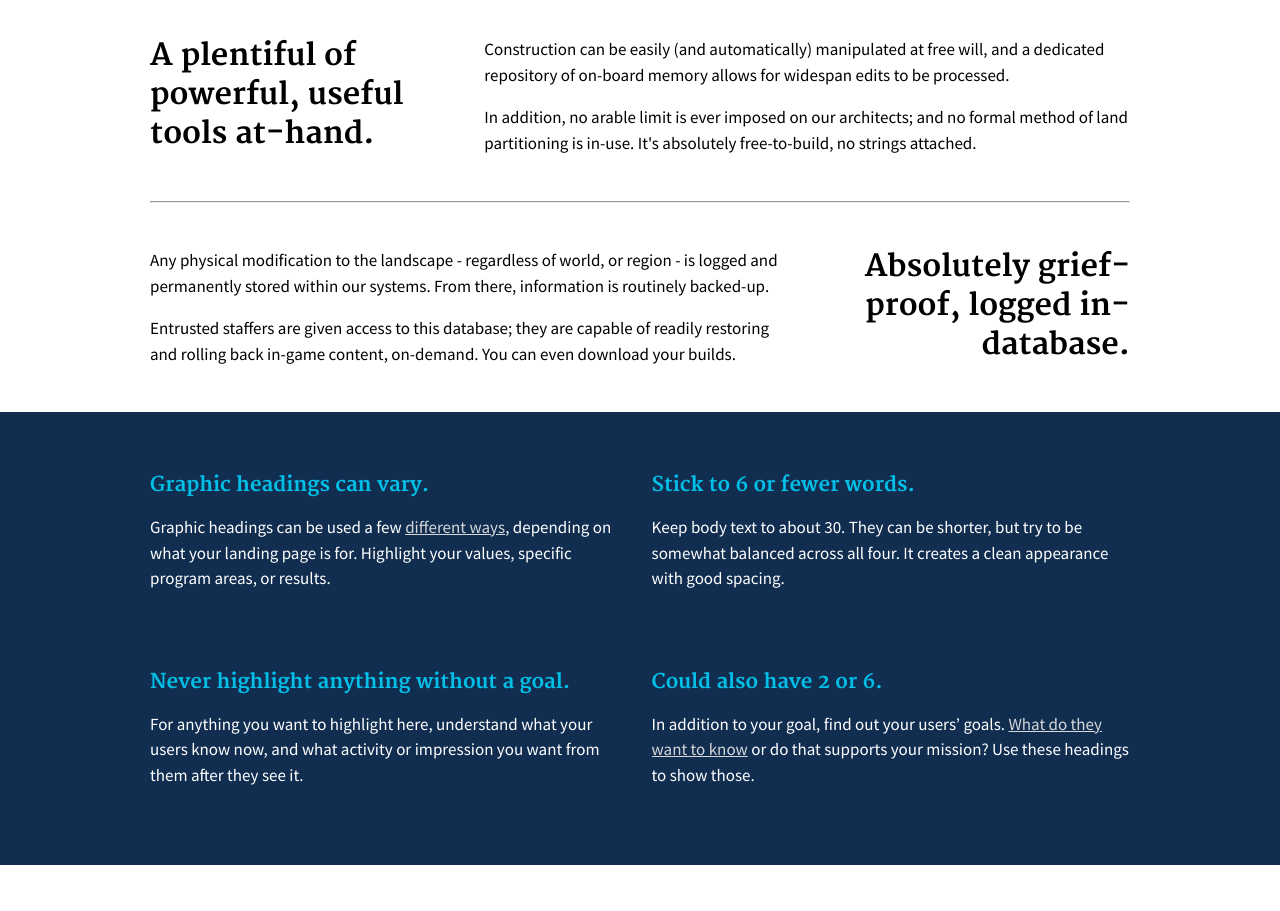
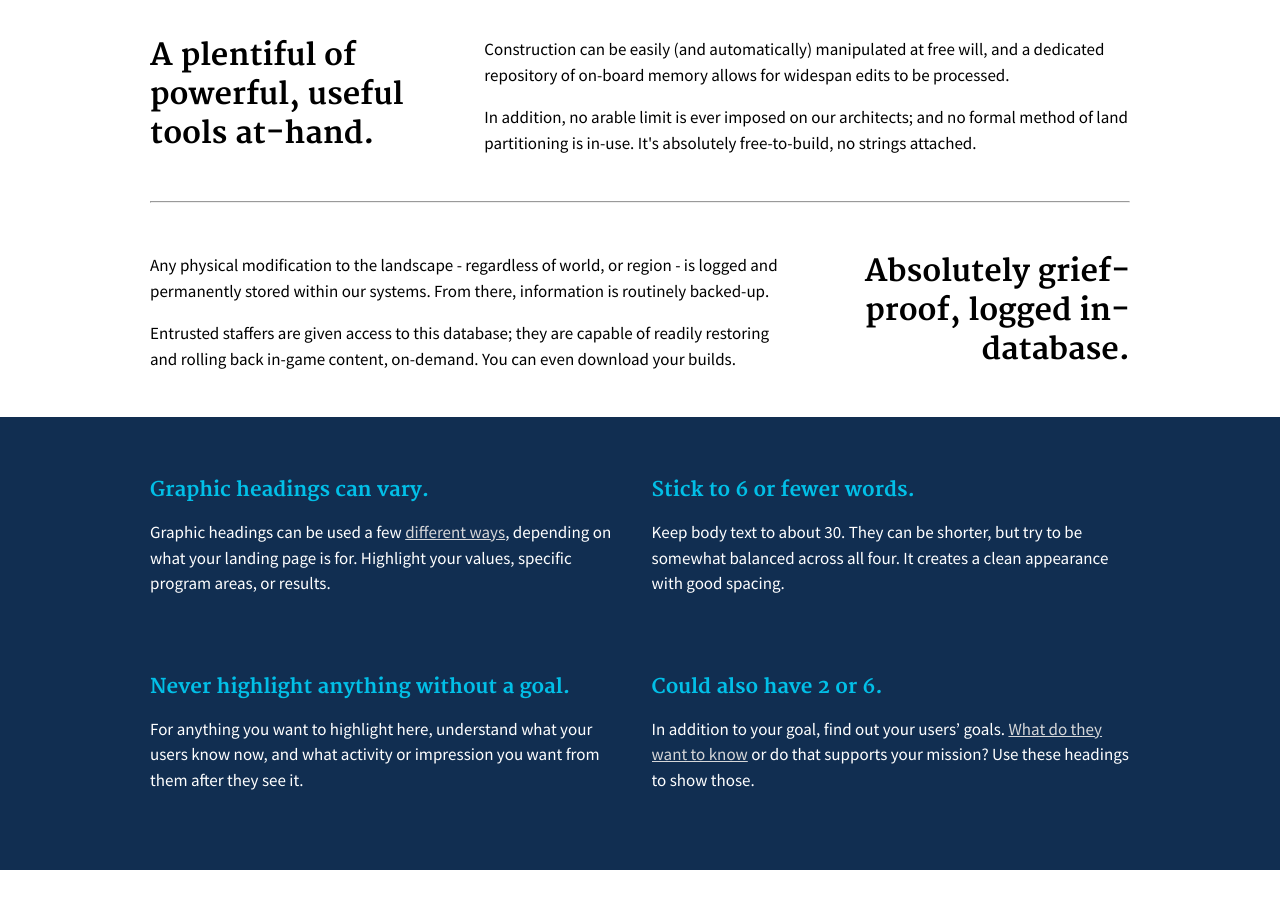
Before and after one commit to serrif/website, a Jekyll site: the page built from main/home.md, in a window 1280 px wide. Shown: the part 397-1308 px from the top of the page. Built offline with Jekyll 4.4.1, drawn with Linux system fonts in a browser that asks for light colours.

Commit message:
Update home.md

```diff
--- a/main/home.md
+++ b/main/home.md
@@ -23,7 +23,7 @@ hero:
   </div>
 </section>
 
-<hr style="margin-top: 4.5rem; margin-bottom: 4.5rem;">
+<hr style="margin-top: 4.5rem; margin-bottom: 5rem;">
 
 <section class="usa-grid usa-section" style="padding: 0;">
   <div class="usa-width-two-thirds">
```
